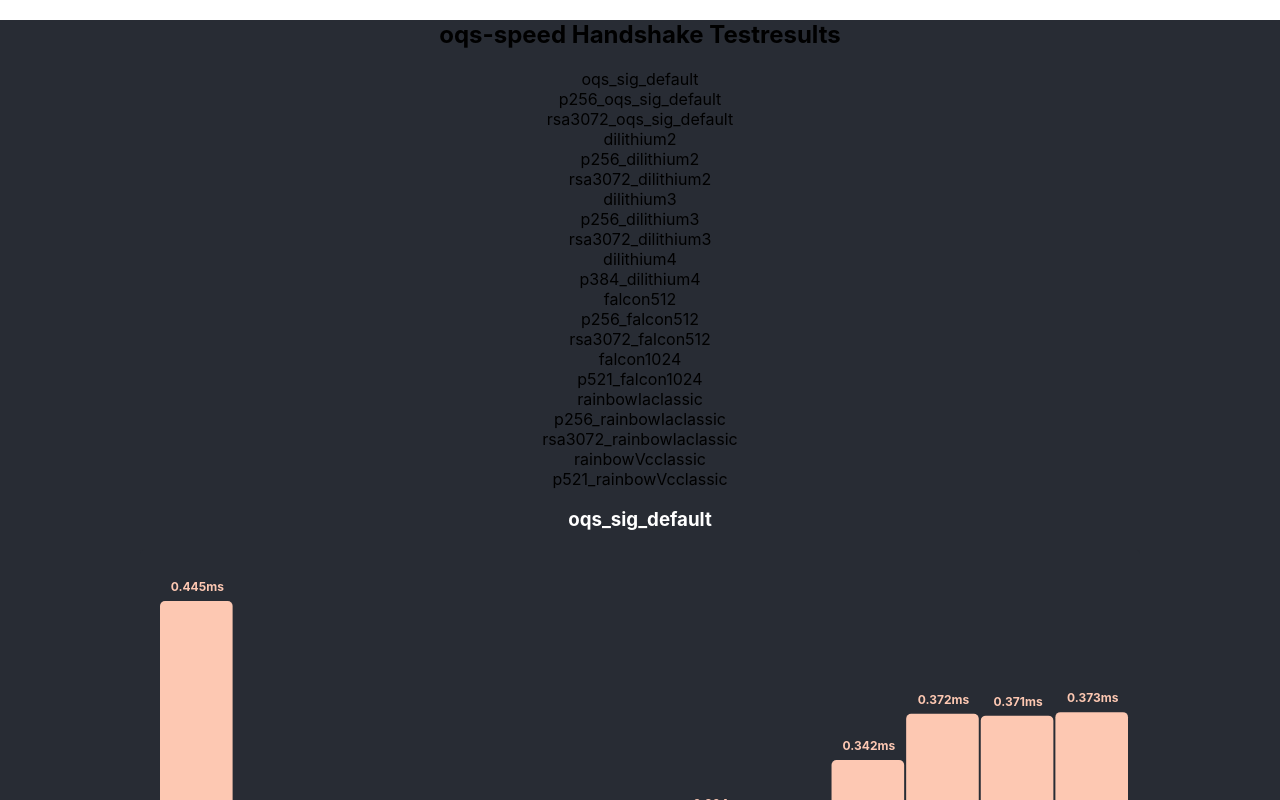
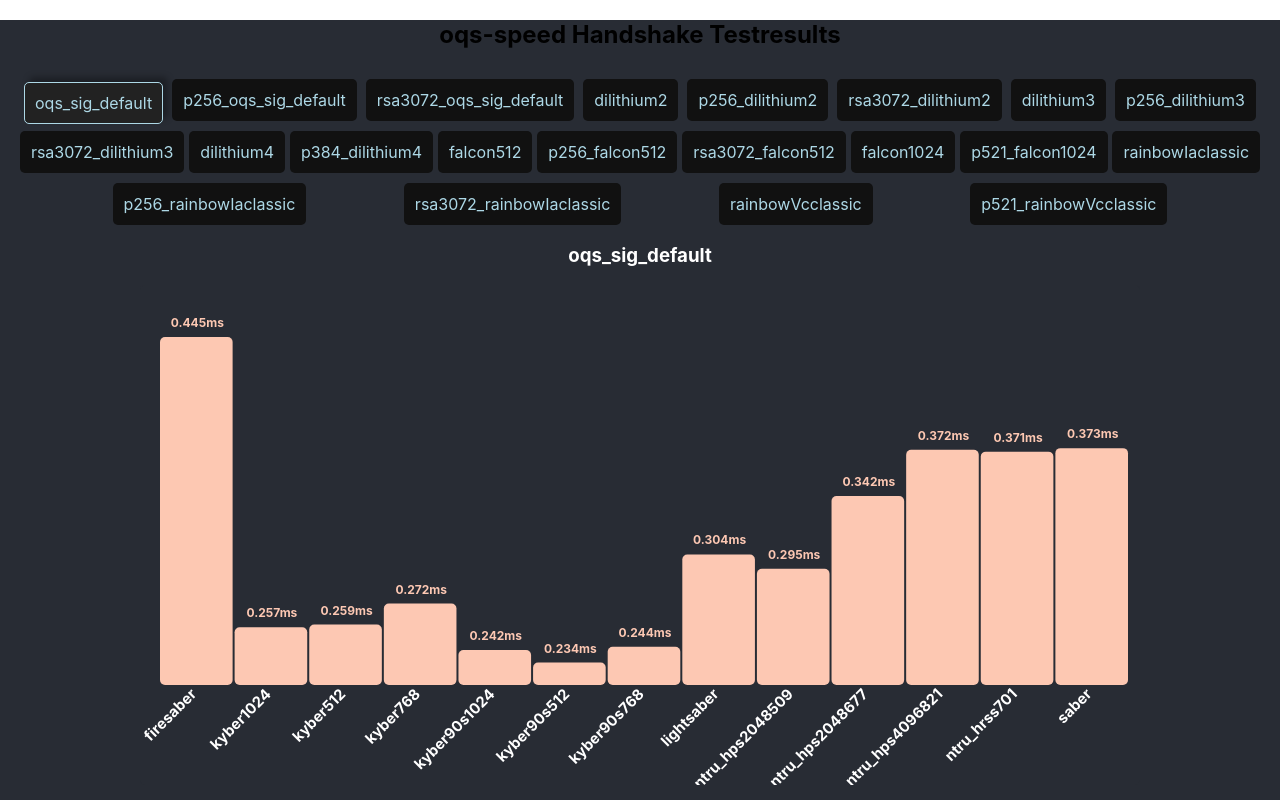
Before and after one commit to fhnw-ise-qcrypt/speed-viz-app, a React (Create React App) app: page / in a window 1280 px wide. Shown: the top 800 px of the page. Built offline with nearby package versions, Linux system fonts and the light colour scheme.

Commit message:
addes styling for buttons

```diff
--- a/src/App.css
+++ b/src/App.css
@@ -1,22 +1,54 @@
+.body{
+  margin: 0;
+  padding: 0;
+  background-color: #282c34;
+}
+
 .App {
   text-align: center;
   background-color: #282c34;
+  margin: 0;
+  padding: 0;
 }
 
-.App-header {
-  min-height: 10vh;
-  display: flex;
-  flex-direction: column;
-  align-items: center;
-  justify-content: center;
-  font-size: calc(10px + 2vmin);
-  color: white;
-}
 
 .App-body {
-  min-height: 90vh;
+  min-height: 100vh;
 }
 
 .App-link {
   color: #61dafb;
 }
+
+h1 {
+  margin-top: 0;
+  color: lightblue;
+  padding: 20px;
+}
+
+.button-panel {
+  display: flex;
+  flex-direction: row;
+  flex-wrap: wrap;
+  justify-content:space-evenly;
+  align-items: center;
+  margin: 15px;
+}
+
+.button {
+  color: lightblue;
+  background-color: #111;
+  padding: 10px;
+  border-radius: 5px;
+  cursor: pointer;
+  filter: drop-shadow(5px 5px 3px rgba(0, 0, 0, 0.0));
+  border: 1px solid transparent;
+  margin-top: 10px;
+}
+
+.button-active{
+  background-color: #222;
+  transform: translateY(3px);
+  filter: drop-shadow(5px -5px 3px rgba(0, 0, 0, 0.3));
+  border: 1px solid lightblue;
+}
```
